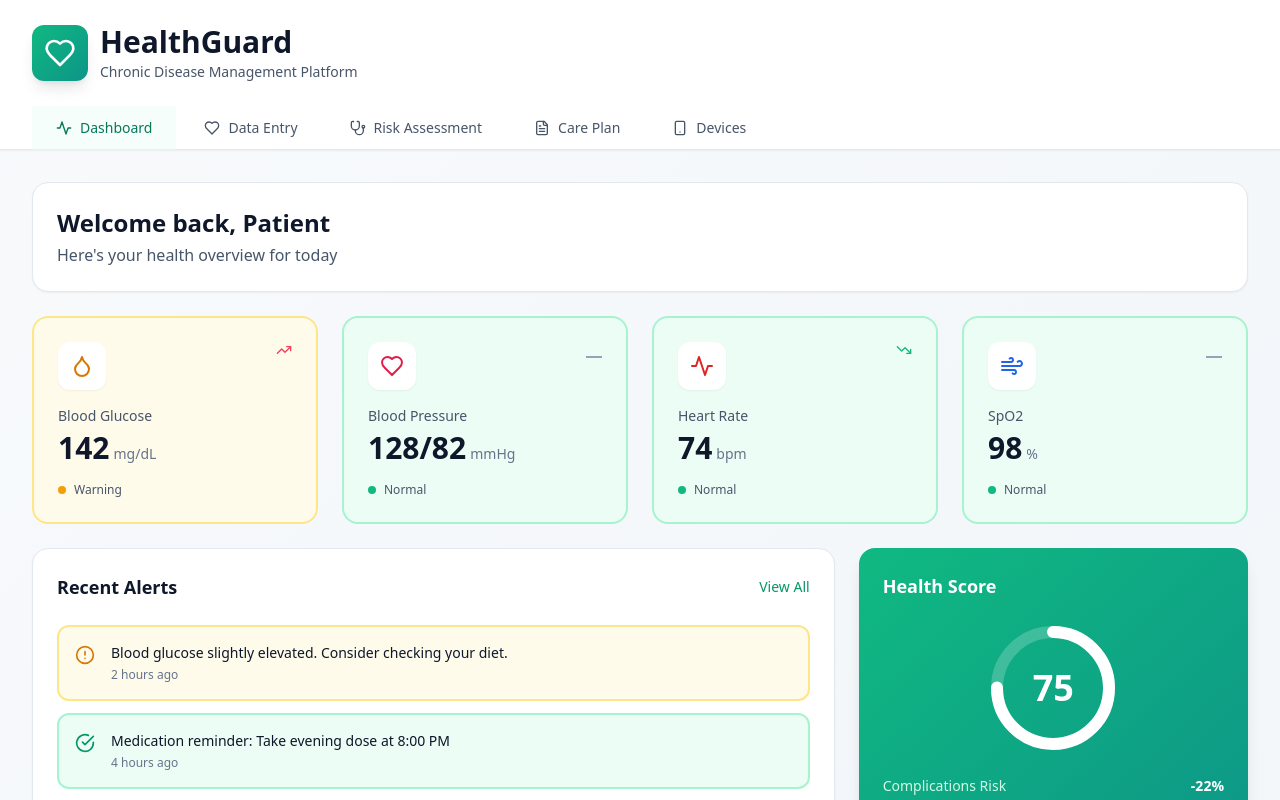
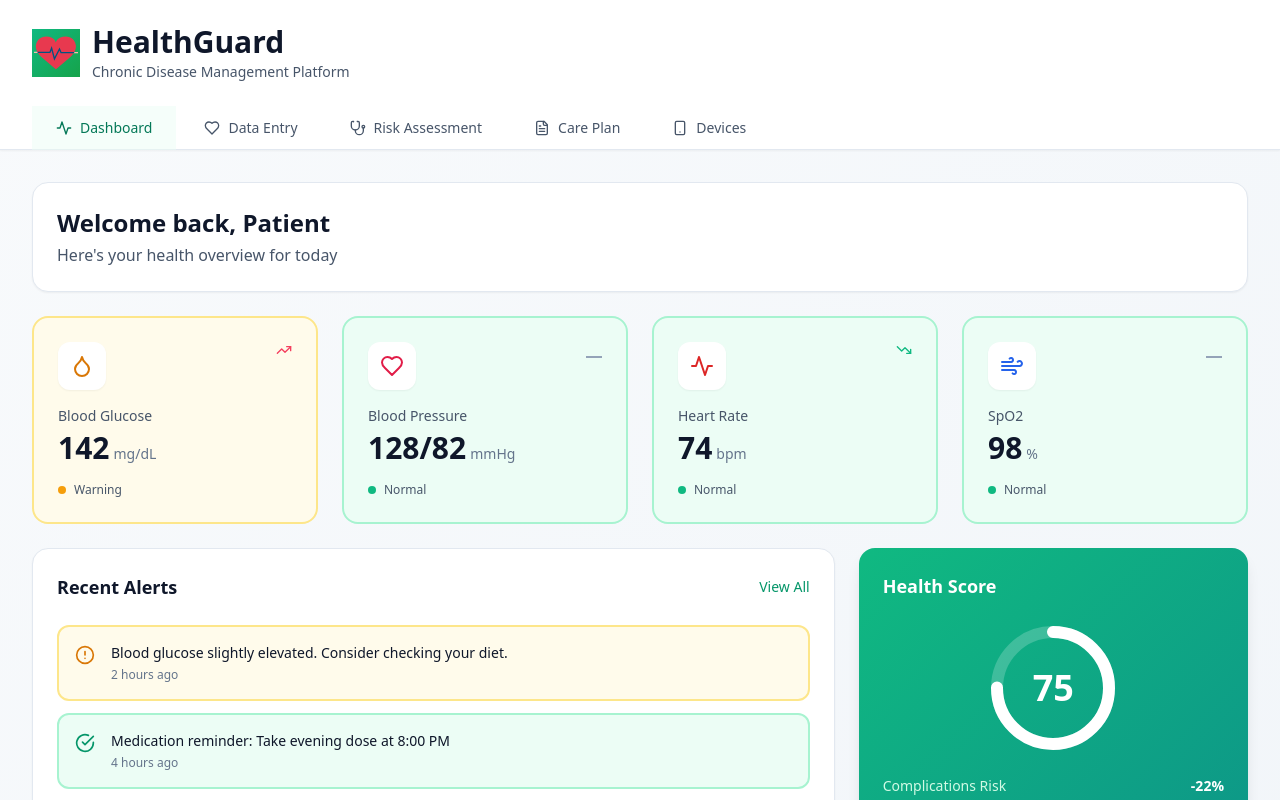
Before and after one commit to MSK7705/chronic, a React (Vite) app: page / in a window 1280 px wide. Shown: the top 800 px of the page. Built offline with nearby package versions, Linux system fonts and the light colour scheme.

Commit message:
logo change

```diff
--- a/index.html
+++ b/index.html
@@ -2,7 +2,7 @@
 <html lang="en">
   <head>
     <meta charset="UTF-8" />
-    <link rel="icon" type="image/svg+xml" href="/vite.svg" />
+    <link rel="icon" type="image/svg+xml" href="/assets/logo.svg" />
     <meta name="viewport" content="width=device-width, initial-scale=1.0" />
     <title>Chronic Disease Management App</title>
   </head>
--- a/src/App.tsx
+++ b/src/App.tsx
@@ -31,9 +31,13 @@ function App() {
         <div className="max-w-7xl mx-auto px-4 sm:px-6 lg:px-8">
           <div className="py-6">
             <div className="flex items-center space-x-3">
-              <div className="bg-gradient-to-br from-emerald-500 to-teal-600 p-3 rounded-xl shadow-lg">
-                <Heart className="w-8 h-8 text-white" />
-              </div>
+              <div className="bg-gradient-to-br from-emerald-500 to-green-600 flex items-center justify-center">
+              <img
+                src="/assets/logo.svg"
+                alt="Health Icon"
+                className="w-12 h-12"
+              />
+            </div>
               <div>
                 <h1 className="text-3xl font-bold text-slate-900">HealthGuard</h1>
                 <p className="text-sm text-slate-600 mt-0.5">Chronic Disease Management Platform</p>
```
Also changed, not shown: assets/logo.svg (added).
